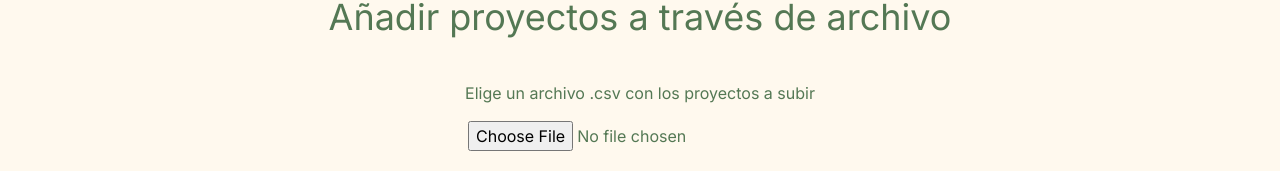
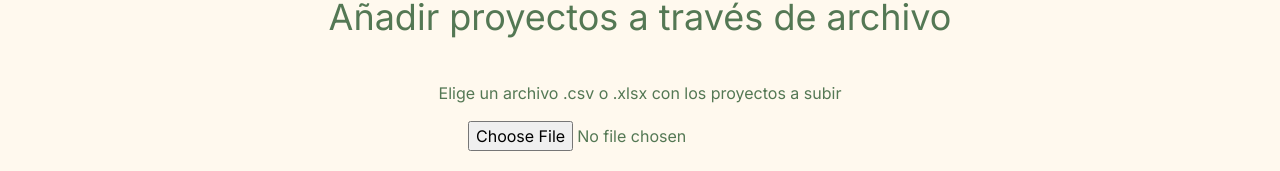
Before and after one commit to miguelliar/tfg-miguel, a Next.js app: page /proyectos/crear/subida in a window 1280 px wide. Shown: the part 159-330 px from the top of the page. Built offline with nearby package versions, Linux system fonts and the light colour scheme.

Commit message:
fix: add file that can be processed

```diff
--- a/src/app/proyectos/crear/subida/uploadForm/ProyectoFileUploadForm.tsx
+++ b/src/app/proyectos/crear/subida/uploadForm/ProyectoFileUploadForm.tsx
@@ -40,7 +40,7 @@ export const ProyectoFileUploaderForm = () => {
           className="flex flex-col gap-3 md:gap-4 w-full items-center"
           htmlFor="proyectoFile"
         >
-          <span>Elige un archivo .csv con los proyectos a subir</span>
+          <span>Elige un archivo .csv o .xlsx con los proyectos a subir</span>
           <input
             type="file"
             id="proyectoFile"
```
